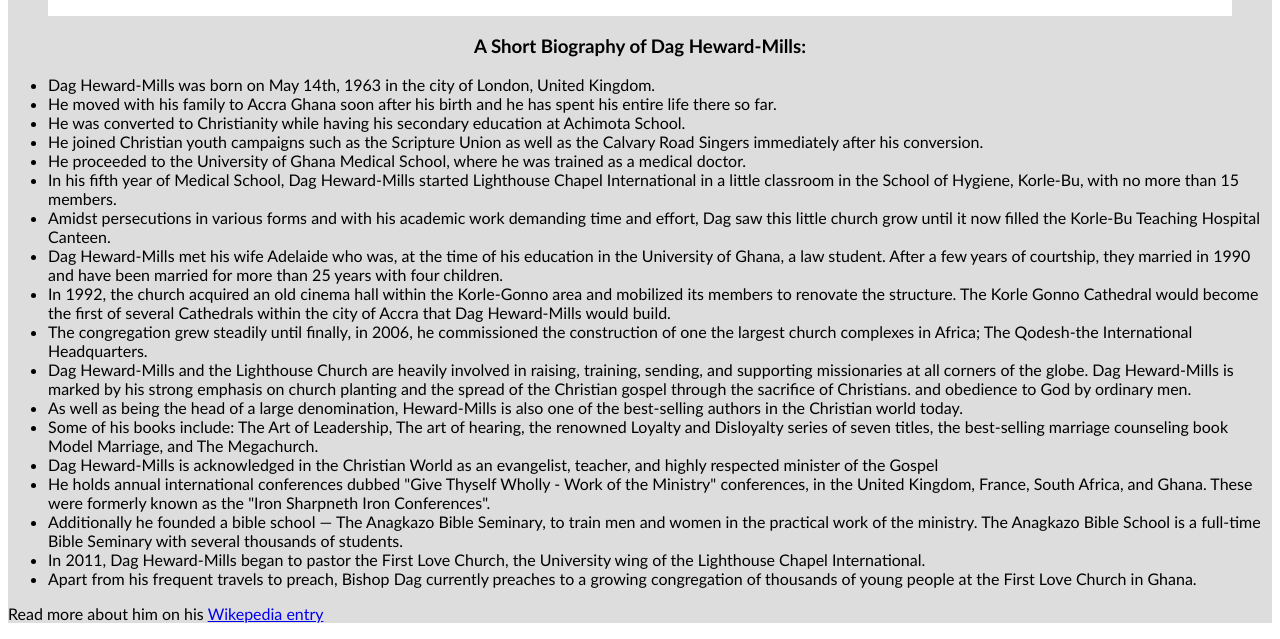
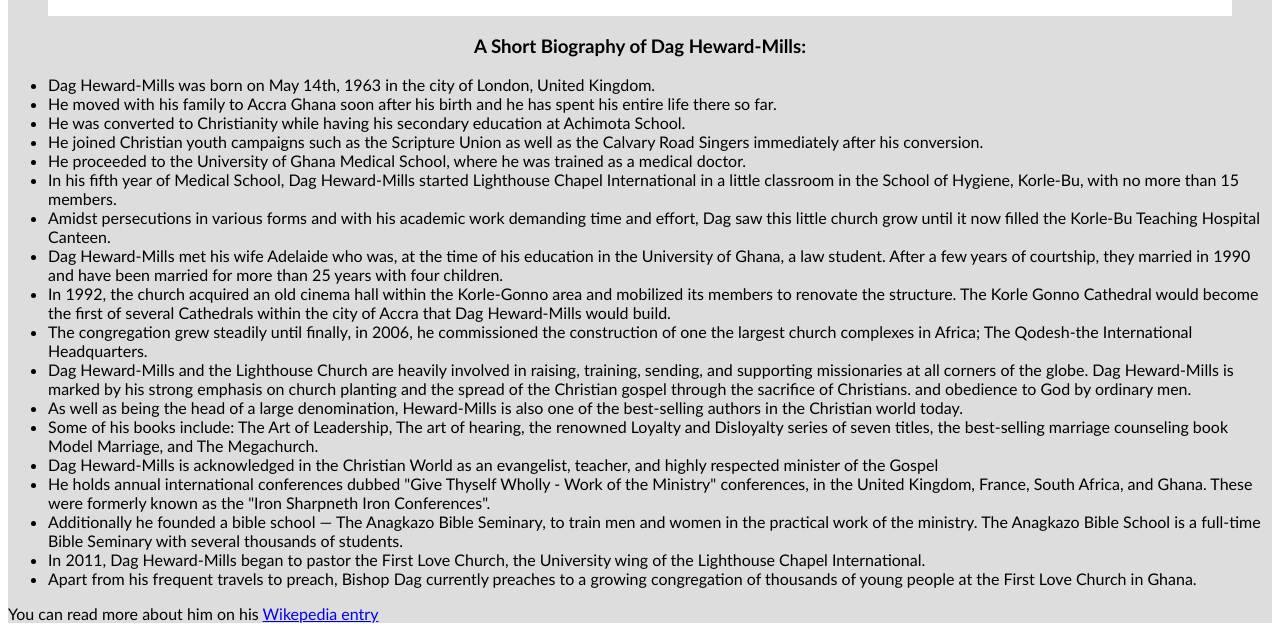
Before and after one commit to TireniAlabi/BishopDag, a plain HTML site: page index.html in a window 1280 px wide. Shown: the part 406-1045 px from the top of the page. Drawn offline with Linux system fonts and the light colour scheme.

Commit message:
Update index.html

```diff
--- a/index.html
+++ b/index.html
@@ -38,7 +38,7 @@
   <li>In 2011, Dag Heward-Mills began to pastor the First Love Church, the University wing of the Lighthouse Chapel International.</li>
   <li>Apart from his frequent travels to preach, Bishop Dag currently preaches to a growing congregation of thousands of young people at the First Love Church in Ghana.</li>
        </ul>
-<p>Read more about him on his <a id="tribute-link" href="https://en.wikipedia.org/wiki/Dag_Heward-Mills" target="_blank">Wikepedia entry</a></p>
+<p>You can read more about him on his <a id="tribute-link" href="https://en.wikipedia.org/wiki/Dag_Heward-Mills" target="_blank">Wikepedia entry</a></p>
       </section>
 
     </main>
```
